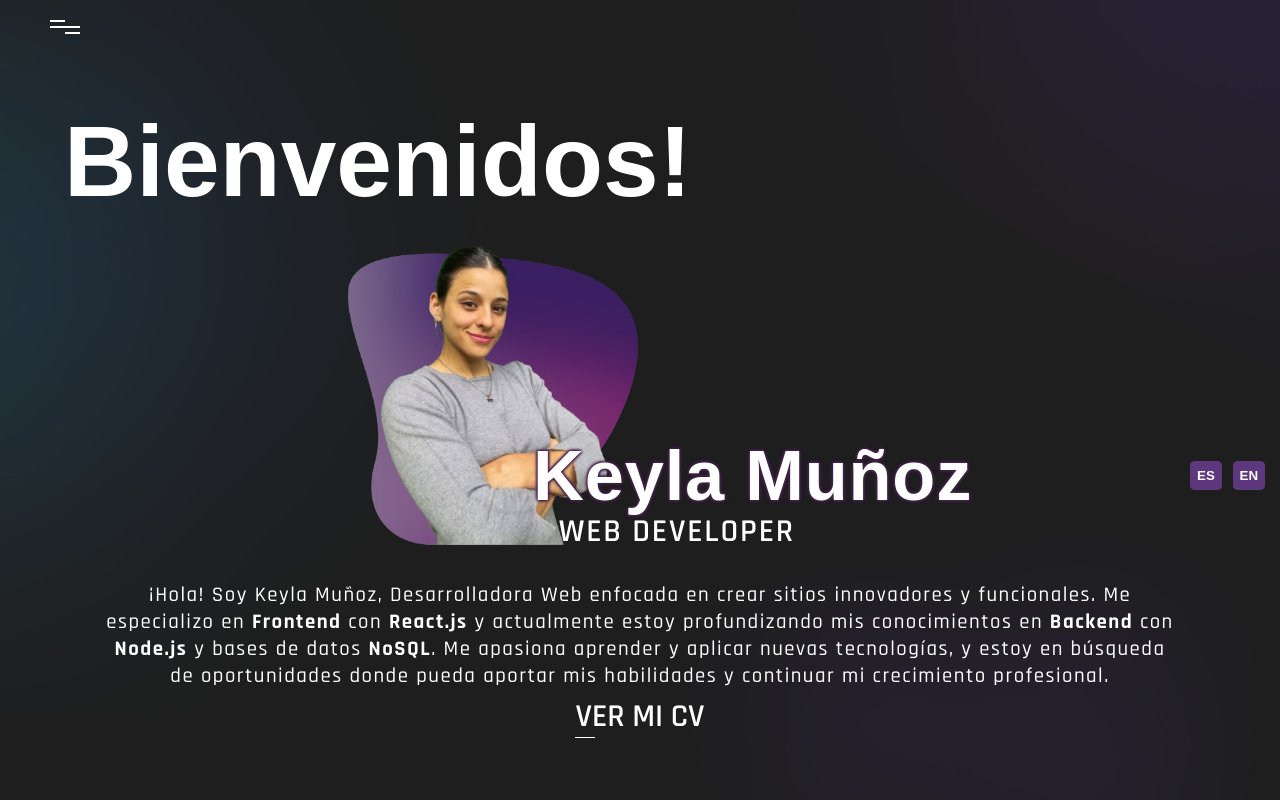
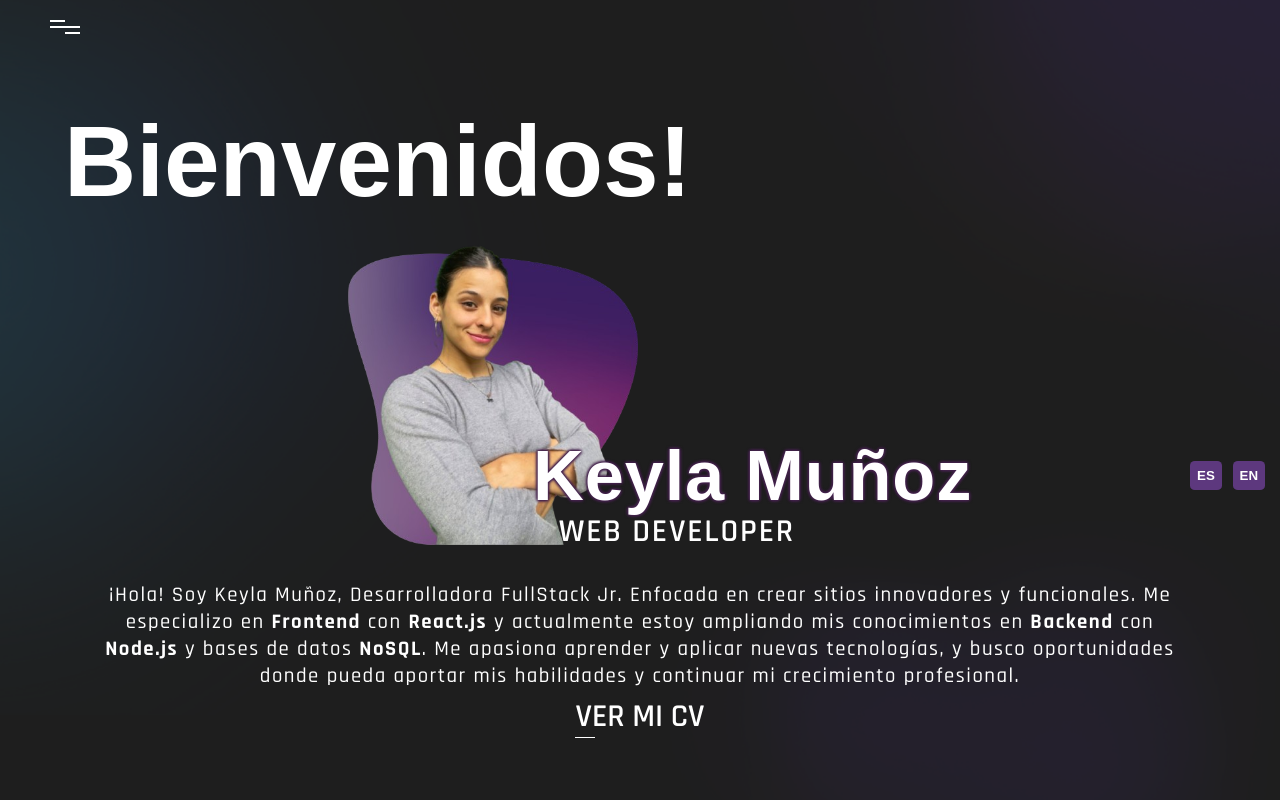
Before and after one commit to KeylaMunoz/my-portfolio, a React (Vite) app: page / in a window 1280 px wide. Shown: the top 800 px of the page. Built offline with nearby package versions, Linux system fonts and the light colour scheme; no server answers; the database is empty; a web font is replaced by a local one.

Commit message:
cv actualizado

```diff
--- a/public/locales/en/welcome.json
+++ b/public/locales/en/welcome.json
@@ -7,7 +7,7 @@
     "nombre": "Keyla Muñoz",
     "apellido": "Muñoz",
     "titulo": "WEB DEVELOPER",
-    "descripcion": "Hello! I'm Keyla Muñoz, a Web Developer focused on creating innovative and functional websites. I specialize in <strong>Frontend development</strong> with <strong>React.js</strong>, and I'm currently deepening my knowledge in <strong>Backend development</strong> with <strong>Node.js</strong> and <strong>NoSQL</strong> databases. I'm passionate about learning and applying new technologies, and I'm seeking opportunities where I can contribute my skills and continue growing professionally.",
+    "descripcion": "Hello! I'm Keyla Muñoz, a Jr FullStack Developer. I'm Focused on creating innovative and functional websites. I specialize in <strong>Frontend development</strong> with <strong>React.js</strong>, and I'm currently expanding my knowledge in <strong>Backend development</strong> with <strong>Node.js</strong> and <strong>NoSQL</strong> databases. I'm passionate about learning and applying new technologies, and I'm looking for opportunities where I can contribute my skills and continue growing professionally.",
     "cv": "VIEW MY CV",
     "visitarSitio": "VISIT SITE",
     "derechos": "All rights reserved.",
--- a/public/locales/es/welcome.json
+++ b/public/locales/es/welcome.json
@@ -7,7 +7,7 @@
     "nombre": "Keyla Muñoz",
     "apellido": "Muñoz",
     "titulo": "WEB DEVELOPER",
-    "descripcion": "¡Hola! Soy Keyla Muñoz, Desarrolladora Web enfocada en crear sitios innovadores y funcionales. Me especializo en <strong>Frontend</strong> con <strong>React.js</strong> y actualmente estoy profundizando mis conocimientos en <strong>Backend</strong> con <strong>Node.js</strong> y bases de datos <strong>NoSQL</strong>. Me apasiona aprender y aplicar nuevas tecnologías, y estoy en búsqueda de oportunidades donde pueda aportar mis habilidades y continuar mi crecimiento profesional.",
+    "descripcion": "¡Hola! Soy Keyla Muñoz, Desarrolladora FullStack Jr. Enfocada en crear sitios innovadores y funcionales. Me especializo en <strong>Frontend</strong> con <strong>React.js</strong> y actualmente estoy ampliando mis conocimientos en <strong>Backend</strong> con <strong>Node.js</strong> y bases de datos <strong>NoSQL</strong>. Me apasiona aprender y aplicar nuevas tecnologías, y busco oportunidades donde pueda aportar mis habilidades y continuar mi crecimiento profesional.",
     "cv": "VER MI CV",
     "visitarSitio": "VISITAR SITIO",
     "marca": "© 2024 Keyla Muñoz.",
--- a/src/components/AboutMe/AboutMe.jsx
+++ b/src/components/AboutMe/AboutMe.jsx
@@ -19,7 +19,7 @@ const InfoPersonal = () => {
                         Hola! Soy Keyla Muñoz, Desarrolladora Web enfocada en crear sitios innovadores y funcionales. Me especializo en <strong>Frontend</strong> con <strong>React.js</strong> y actualmente estoy profundizando mis conocimientos en <strong>Backend</strong> con <strong>Node.js</strong> y bases de datos <strong>NoSQL</strong>. Me apasiona aprender y aplicar nuevas tecnologías, y estoy en búsqueda de oportunidades donde pueda aportar mis habilidades y continuar mi crecimiento profesional.
                     </Trans>
                 </p>
-                <a href="https://drive.google.com/file/d/1A4dB8AFZ5-iZww9lQNbcXnorUnD2jFRQ/view?usp=sharing" target="_blank" className='cv'>{t('cv')}</a>
+                <a href="https://drive.google.com/file/d/1Faxwn2_F3HyTCRbYlBrK5lvrmPpXQjI8/view?usp=sharing" target="_blank" className='cv'>{t('cv')}</a>
             </div>
         </div>
     )
```
